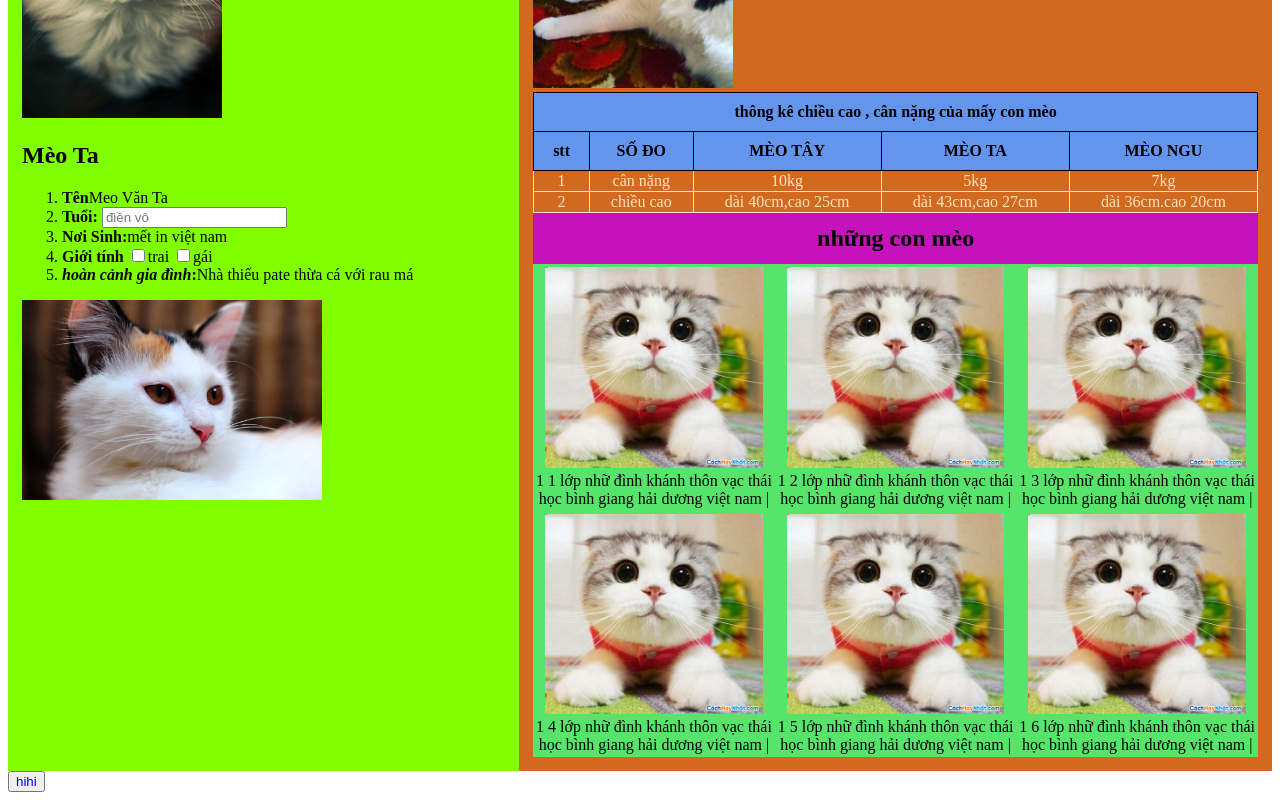
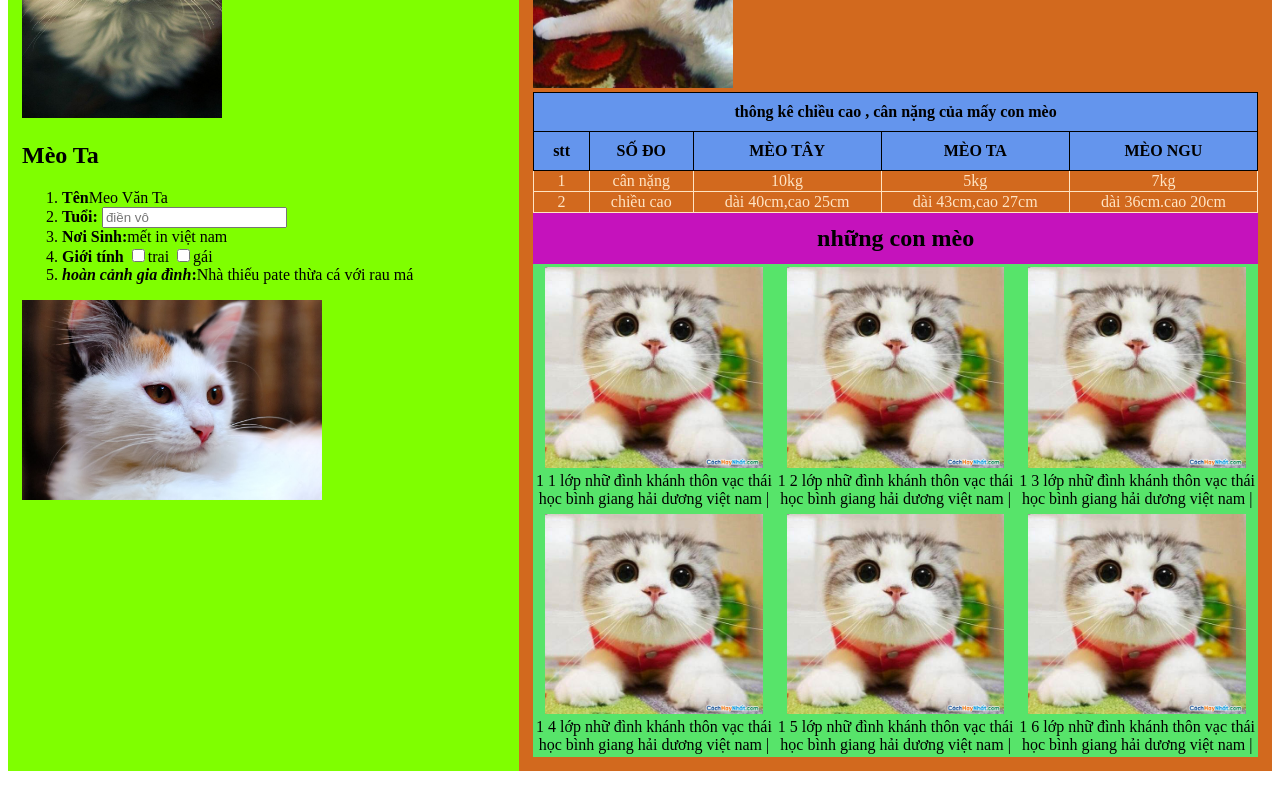
Before and after one commit to meome0o/meome0o, a plain HTML site: page bmeo.html in a window 1280 px wide. Shown: the part 564-1364 px from the top of the page. After the commit the page ends 1343 px from the top, so only its background shows below. Drawn offline with Linux system fonts and the light colour scheme; files that its build step writes are made by us from their sources.

Commit message:
Update bmeo.html

```diff
--- a/bmeo.html
+++ b/bmeo.html
@@ -134,6 +134,5 @@
       </div>
   </div>
 </div>
-<button><a href="https://www.facebook.com/">hihi</a></button>
 </body>
 </html>
```
